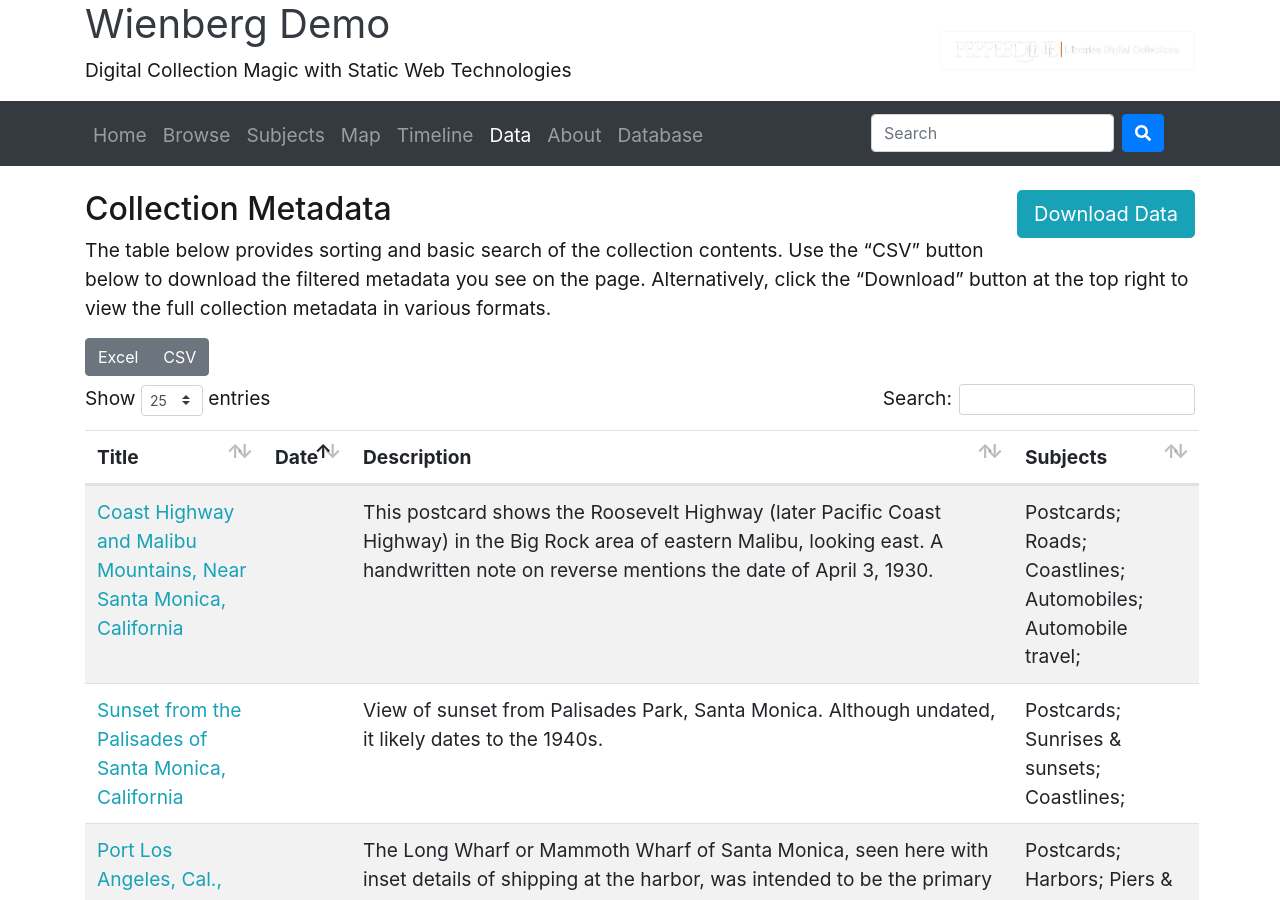
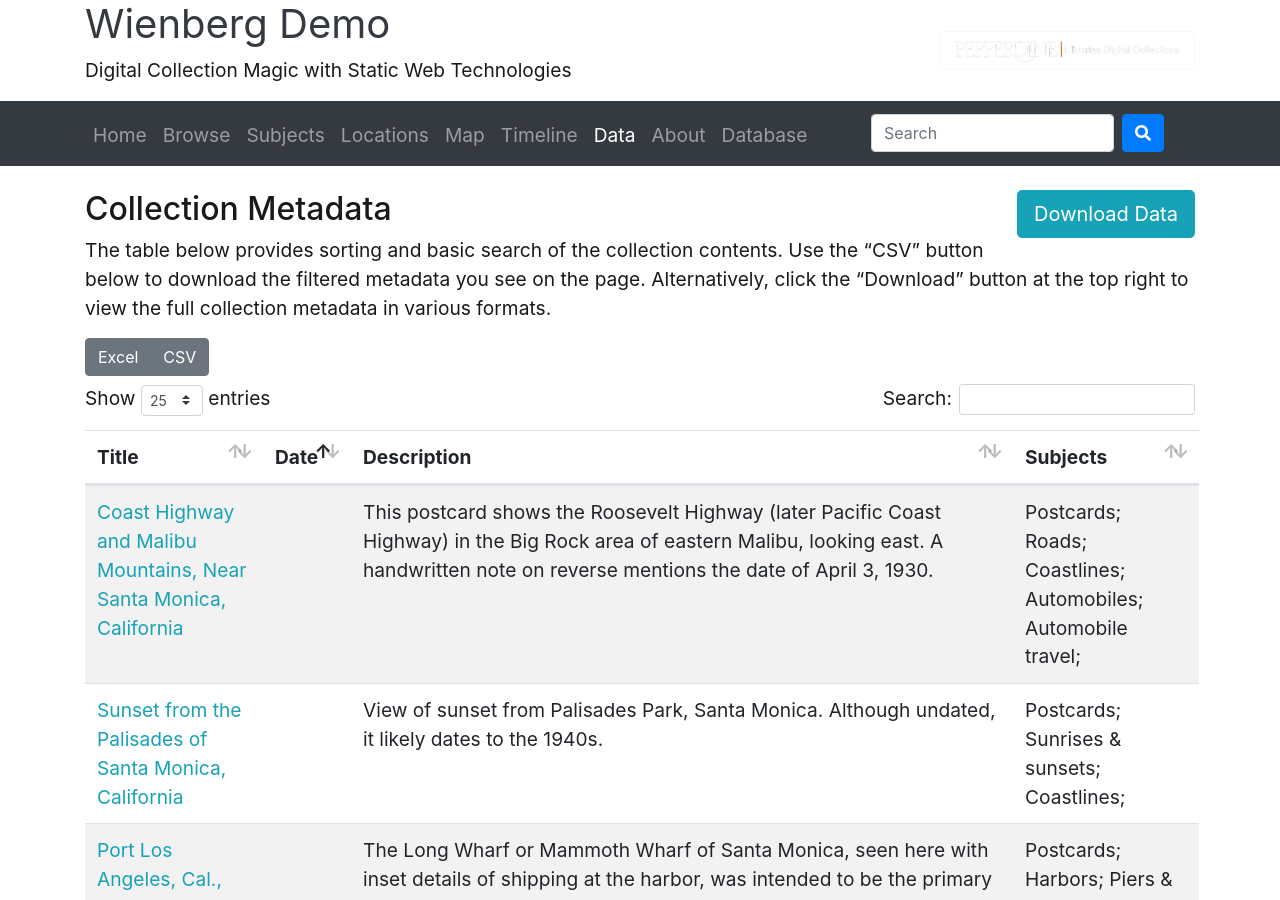
Before and after one commit to CollectionBuilder/collectionbuilder-contentdm, a Jekyll site: the page built from pages/data.md, in a window 1280 px wide and 900 px high. Built offline with Jekyll 4.4.1, drawn with Linux system fonts in a browser that asks for light colours.

Commit message:
theme more more more

```diff
--- a/_data/config-nav.csv
+++ b/_data/config-nav.csv
@@ -2,6 +2,7 @@ display-text,stub
 Home,/
 Browse,/browse.html
 Subjects,/subjects.html
+Locations,/locations.html
 Map,/map.html
 Timeline,/timeline.html
 Data,/data/
--- a/_data/theme.yml
+++ b/_data/theme.yml
@@ -34,13 +34,13 @@ map-cluster-radius: 25 # size of clusters, from ~ 10 to 80
 # Subject page
 subjects-page: true # true / false, turns off subject generation
 subjects-fields: subject # set of fields separated by ; to be featured in the cloud
-subjects-min: 1 # min size for subject cloud, too many terms = slow load time!
+subjects-min: 5 # min size for subject cloud, too many terms = slow load time!
 subjects-stopwords: # set of subjects separated by ; that will be removed from display, e.g. boxers;boxing
 
 # Locations page
-locations-page: false # true/false
+locations-page: true # true/false
 locations-fields: location # set of fields separated by ; to be featured in the cloud
-locations-min: 1 # min size for subject cloud, too many terms = slow load time!
+locations-min: 4 # min size for subject cloud, too many terms = slow load time!
 locations-stopwords: # set of subjects separated by ; that will be removed from display, e.g. boxers;boxing
 
 # Timeline
```
